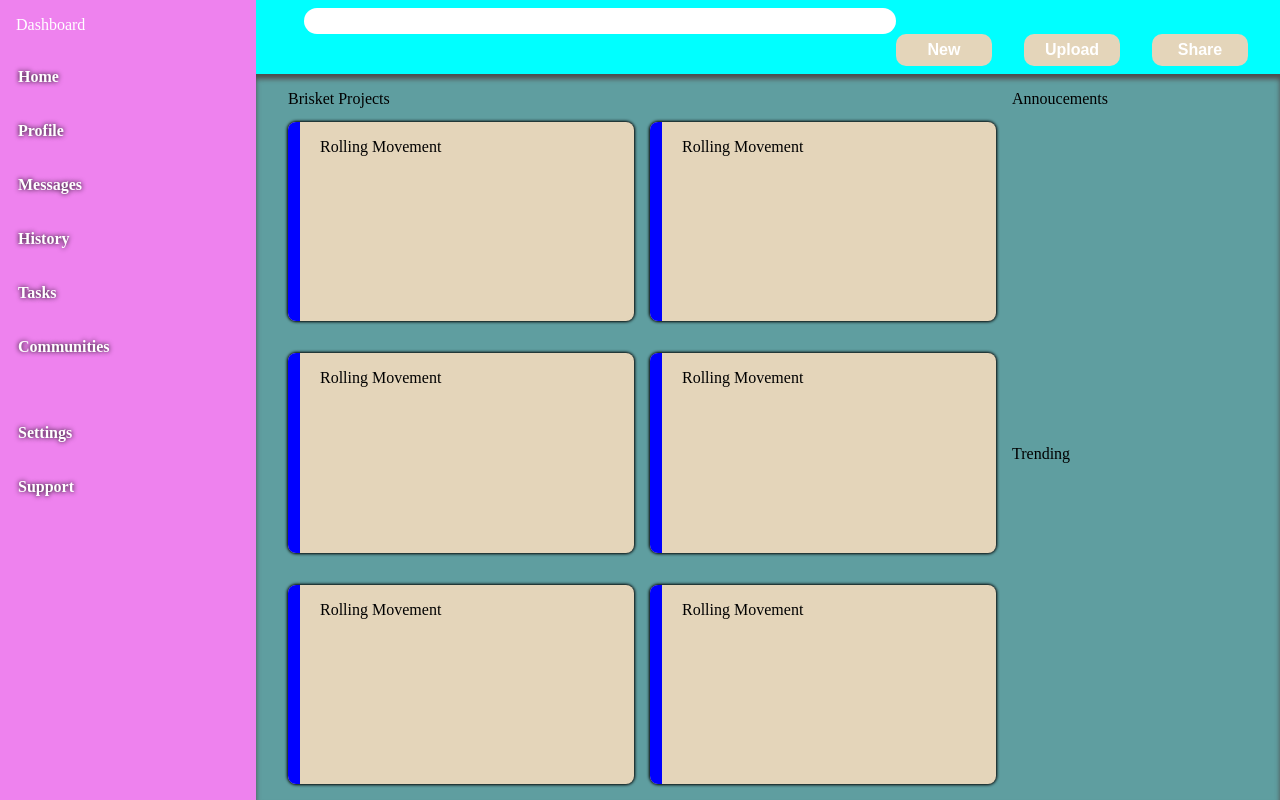
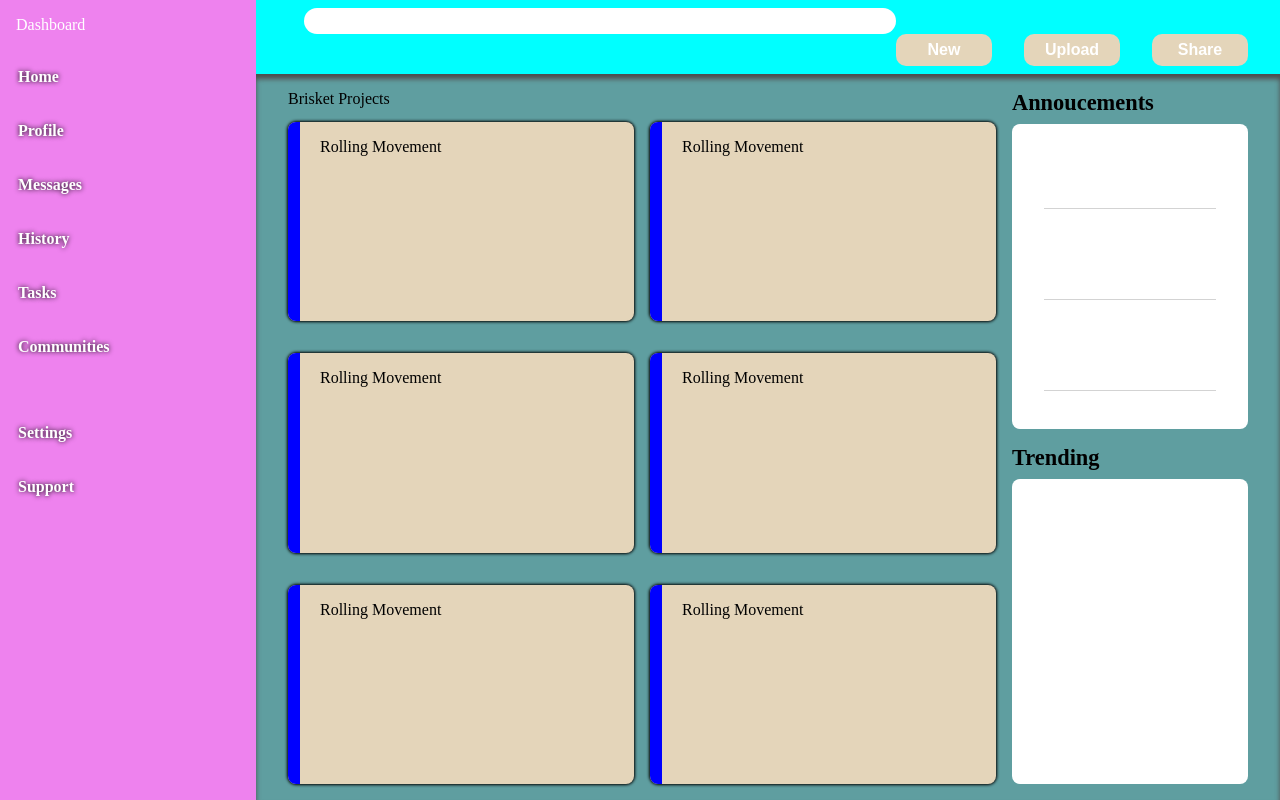
Before and after one commit to MeowMeowMeadow/odin-dashboar, a plain HTML site: page index.html in a window 1280 px wide. Drawn offline with Linux system fonts and the light colour scheme.

Commit message:
Creation of Announcements and Trending Section
Added Flex formatting for the announcements and trending section of the site

```diff
--- a/index.html
+++ b/index.html
@@ -75,8 +75,19 @@
             </div>
         </div>
         <div class="announcement-trending">
-            <div class="announcement">Annoucements</div>
-            <div class="trending">Trending</div>
+            <div class="announcement"><h4>Annoucements</h4>
+                <div class="a-content">
+                    <div></div>
+                    <div class="border"></div>
+                    <div></div>
+                    <div class="border"></div>
+                    <div></div>
+                    <div class="border"></div>
+                </div>
+            </div>
+            <div class="trending"><h4>Trending</h4>
+                <div class="t-content"></div>
+            </div>
         </div>
     </div>
 </body>
--- a/style.css
+++ b/style.css
@@ -71,11 +71,17 @@ body
 .announcement
 {
     display: flex;
+    flex-direction: column;
+    -webkit-box-direction: normal;
+    -webkit-box-orient: vertical;
 }
 
 .trending
 {
     display: flex;
+    flex-direction: column;
+    -webkit-box-direction: normal;
+    -webkit-box-orient: vertical;
 }
 
 .search
@@ -167,3 +173,48 @@ li p
     cursor: pointer;
     border: 2px solid transparent;
 }
+
+.announcement > h4
+{
+    font-size: 1.4rem;
+    margin: 0;
+    margin-bottom: 0.5rem;
+}
+
+.trending > h4
+{
+    font-size: 1.4rem;
+    margin: 0;
+    margin-bottom: 0.5rem;
+}
+
+.a-content
+{
+    display: flex;
+    background-color: white;
+    flex: 1;
+    border-radius: 8px;
+    flex-direction: column;
+    align-items: start;
+    justify-content: space-around;
+    padding: 1rem 2rem;
+}
+
+.t-content
+{
+    display: flex;
+    background-color: white;
+    flex: 1;
+    border-radius: 8px;
+    flex-direction: column;
+    align-items: start;
+    justify-content: space-around;
+    padding: 1rem 2rem;
+}
+
+.border
+{
+    background-color: lightgray;
+    width: 100%;
+    height: 1px;
+}
```
